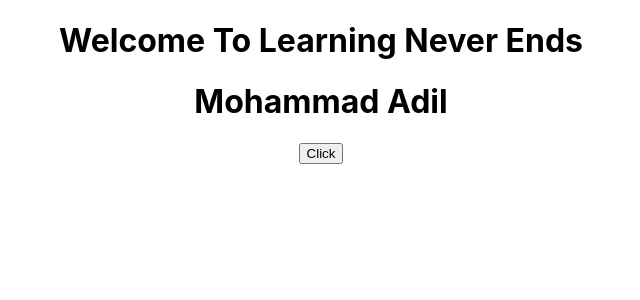
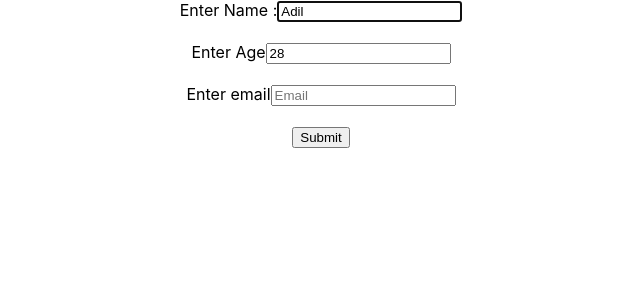
Before and after one commit to riazgul03/ReactJS, a React (Create React App) app in the folder new-app/: page / in a window 1280 px wide. Shown: the top 300 px of the page, without its empty margins (319-959 px from the left). Built offline with nearby package versions, Linux system fonts and the light colour scheme.

Commit message:
Un-Controlled Component In React

```diff
--- a/new-app/src/App.js
+++ b/new-app/src/App.js
@@ -19,13 +19,14 @@ import FunctionInputs from './FunctionInputs';
 import OtherInputs from './OtherInputs';
 import MultipleChecks from './MultipleChecks';
 import RefComponent from './RefComponent';
+import UnControlled from './UnControlled';
 
 
 function App() {
 
   return (
     <div>
-    <RefComponent/>
+    <UnControlled/>
     </div>
   )
 }
--- /dev/null
+++ b/new-app/src/UnControlled.js
@@ -0,0 +1,41 @@
+import React, { Component, createRef } from 'react'
+
+export default class UnControlled extends Component {
+  constructor(props) {
+    super(props)
+    this.nameRef = createRef();
+    this.ageRef = createRef();
+  }
+
+  componentDidMount(){
+    console.log(this.nameRef);
+    console.log(this.ageRef);
+    this.nameRef.current.focus();
+  }
+
+  handleSubmit = (e) => {
+    e.preventDefault();
+    console.log('Name =', this.nameRef.current.value);
+    console.log('Age =', this.ageRef.current.value);
+  let email = document.getElementById('email').value;
+  console.log('Email =' , email);
+}
+    render() {
+    return (
+      <div>
+        <form onSubmit={this.handleSubmit}>
+             <label htmlFor="">Enter Name :</label>
+        <input type="text" value='Adil' placeholder='Name' ref={this.nameRef}/>
+        <br /><br />
+        <label htmlFor="">Enter Age</label>
+        <input type="number " value='28' placeholder='Age' ref={this.ageRef}/>
+        <br /><br />
+        <label htmlFor="">Enter email</label>
+        <input type="text" placeholder='Email' id='email'/>
+        <br /><br />
+        <input type="submit" value="Submit" />
+        </form>
+      </div>
+    )
+  }
+}
```
